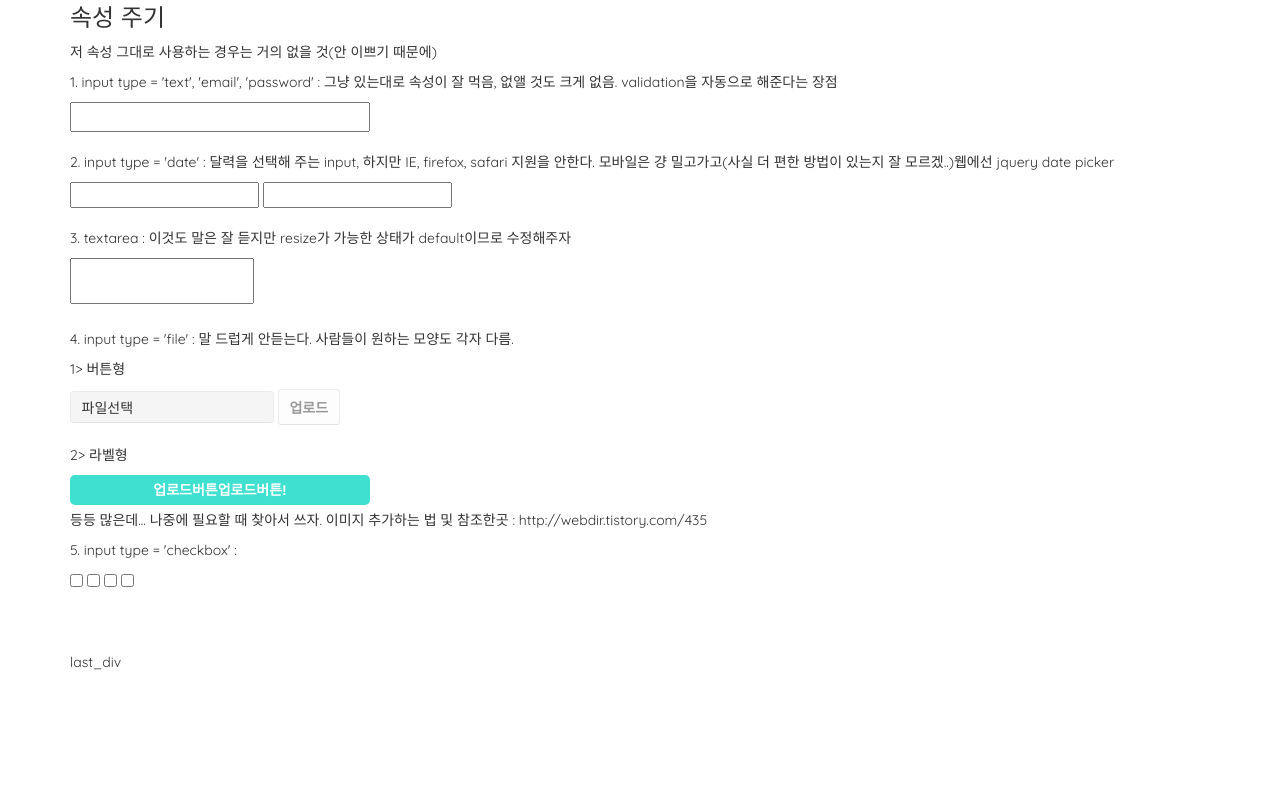
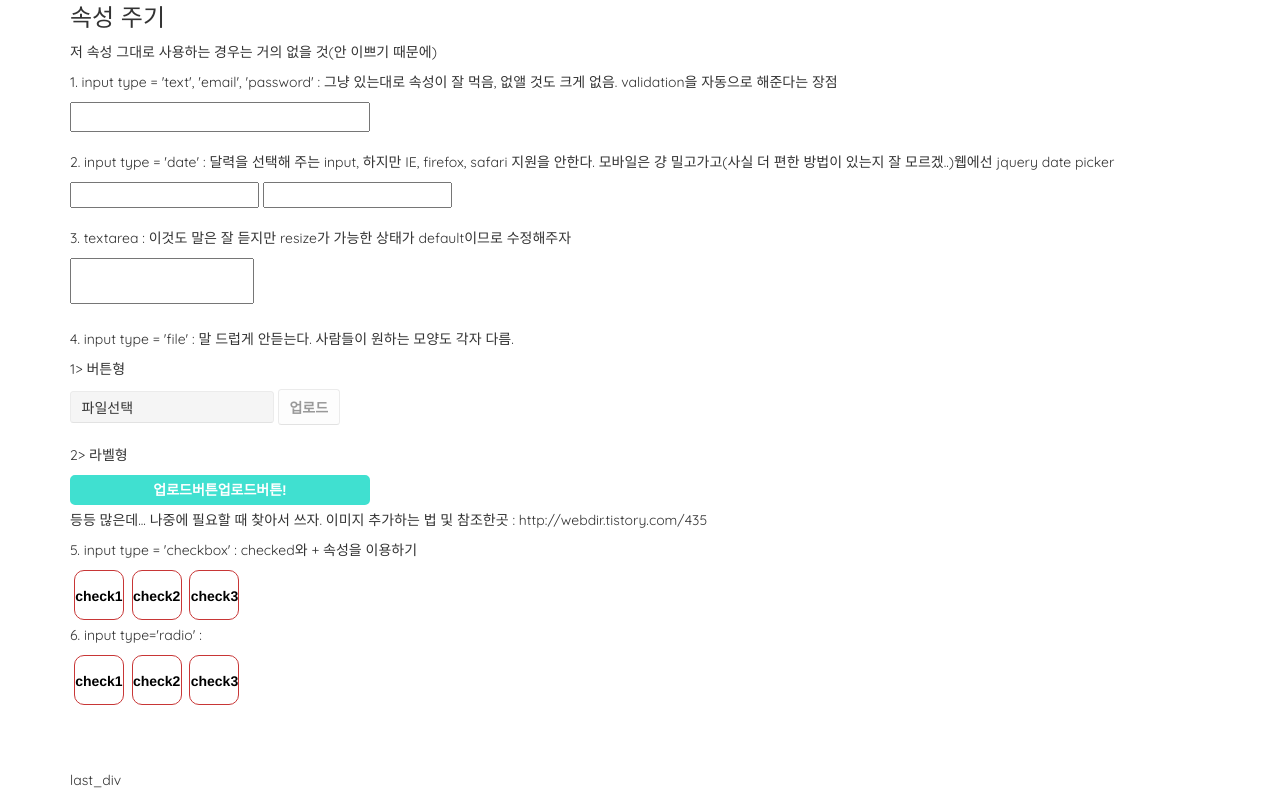
Before and after one commit to hanjungv/jhan_css_js, a plain HTML site: page view/base_input.html in a window 1280 px wide. Shown: the part 588-1388 px from the top of the page. Before the commit the page ends 1270 px from the top, so only its background shows below. Drawn offline with nearby package versions, Linux system fonts and the light colour scheme.

Commit message:
radio , checkbox 디자인하기 완료

```diff
--- a/css/jhan_base.css
+++ b/css/jhan_base.css
@@ -26,6 +26,14 @@ button {
 
 .container .last {
     margin: 10px 0;
+}
+
+.appearance-none {
+    -webkit-appearance: none;
+    -moz-appearance: none;
+    -ms-appearance: none;
+    -o-appearance: none;
+    appearance: none;
 }
 
 
@@ -92,7 +100,9 @@ button {
     position: relative;
 }
 
+
 /*filebox button, label 있는것*/
+
 .filebox_button_label input[type="file"] {
     position: absolute;
     width: 1px;
@@ -137,7 +147,9 @@ button {
     appearance: none;
 }
 
+
 /*filebox label 있는것*/
+
 .filebox_label {}
 
 .filebox_label label {
@@ -149,7 +161,7 @@ button {
     line-height: 27px;
     border-radius: 5px;
     background-color: turquoise;
-    color:white;
+    color: white;
 }
 
 .filebox_label input {
@@ -162,3 +174,45 @@ button {
     clip: rect(0, 0, 0, 0);
     border: 0;
 }
+
+
+/*input checkbox design*/
+
+.style-checkbox label {
+    display: inline-block;
+    border: 1px solid #c83636;
+    color: black;
+    cursor: pointer;
+    width: 50px;
+    height: 50px;
+    line-height: 50px;
+    text-align: center;
+    border-radius: 10px;
+}
+
+.check-with-label:checked + .label-for-check {
+    font-weight: bold;
+    background-color: black;
+    color: white;
+}
+
+
+/*input radio design*/
+
+.style-radio label {
+    display: inline-block;
+    border: 1px solid #c83636;
+    color: black;
+    cursor: pointer;
+    width: 50px;
+    height: 50px;
+    line-height: 50px;
+    text-align: center;
+    border-radius: 10px;
+}
+
+.radio-with-label:checked + .label-for-radio {
+    font-weight: bold;
+    background-color: black;
+    color: white;
+}
--- a/view/base_input.html
+++ b/view/base_input.html
@@ -146,12 +146,30 @@
               });
             </script>
             <p>등등 많은데... 나중에 필요할 때 찾아서 쓰자. 이미지 추가하는 법 및 참조한곳 : http://webdir.tistory.com/435 </p>
-            <p>5. input type = 'checkbox' : </p>
-            <div class = 'style-checkbox'>
-                <input type = 'checkbox' name = 'checkbox5'/>
-                <input type = 'checkbox' name = 'checkbox6'/>
-                <input type = 'checkbox' name = 'checkbox7'/>
-                <input type = 'checkbox' name = 'checkbox8'/>
+            <p>5. input type = 'checkbox' :  checked와 + 속성을 이용하기</p>
+            <div class='style-checkbox'>
+              <input type="checkbox" id="check" class="check-with-label appearance-none" />
+              <label for="check" class="label-for-check">check1</label>
+
+              <input type="checkbox" id="check1" class="check-with-label appearance-none" />
+              <label for="check1" class="label-for-check">check2</label>
+
+              <input type="checkbox" id="check2" class="check-with-label appearance-none" />
+              <label for="check2" class="label-for-check">check3</label>
+            </div>
+            <p>6. input type='radio' : </p>
+            <style>
+
+            </style>
+            <div class = 'style-radio'>
+              <input type="radio" name='radio_ex' id="radio" class="radio-with-label appearance-none" />
+              <label for="radio" class="label-for-radio">check1</label>
+
+              <input type="radio" name='radio_ex' id="radio1" class="radio-with-label appearance-none" />
+              <label for="radio1" class="label-for-radio">check2</label>
+
+              <input type="radio" name='radio_ex' id="radio2" class="radio-with-label appearance-none" />
+              <label for="radio2" class="label-for-radio">check3</label>
             </div>
         </div>
 
```
